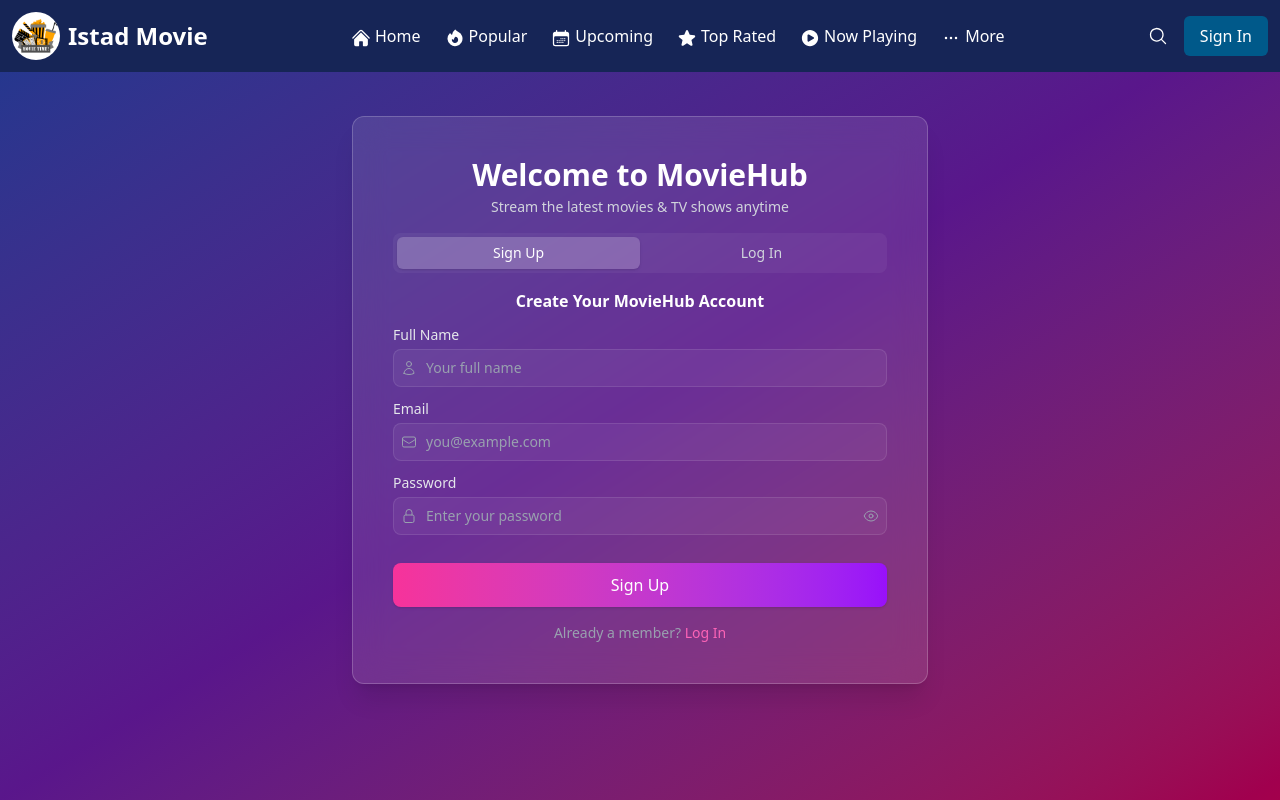
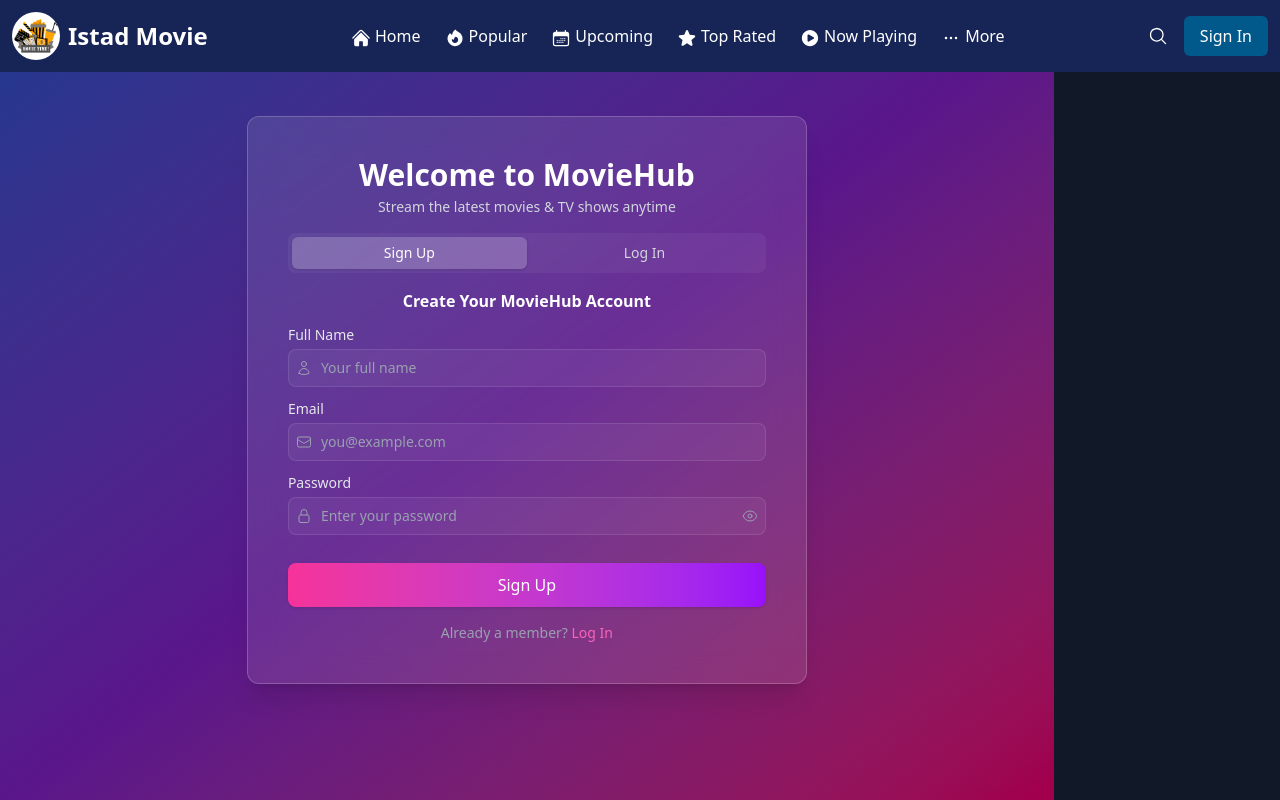
Before and after one commit to chheangpheak01/istad_final_project, a React (Vite) app: page /sign-in in a window 1280 px wide. Shown: the top 800 px of the page. Built offline with nearby package versions, Linux system fonts and the light colour scheme.

Commit message:
fixing with form

```diff
--- a/src/pages/Dashboard.jsx
+++ b/src/pages/Dashboard.jsx
@@ -36,7 +36,6 @@
             window.scrollTo({ top: element, behavior: "smooth" });
         }
     }, [activeTab]);
-
 
     const handleSignOut = () => {
         localStorage.removeItem("moviehubToken");
--- a/src/pages/SignIn.jsx
+++ b/src/pages/SignIn.jsx
@@ -9,10 +9,10 @@
   const { formik, isLogin, setIsLogin, showPassword, setShowPassword, isLoading } = useAuthForm(navigate);
 
   return (
-    <div className="fixed inset-0 bg-gradient-to-br from-blue-900 via-purple-900 to-pink-800 z-0">
-      <div className="relative z-10 min-h-screen flex items-center justify-center p-4">
-        <div className="w-full max-w-md sm:max-w-sm md:max-w-md lg:max-w-lg xl:max-w-xl">
-          <div className="bg-white/10 backdrop-blur-lg rounded-xl shadow-xl border border-white/20 p-6 sm:p-8 md:p-10">
+    <div className="relative min-h-screen bg-gradient-to-br from-blue-900 via-purple-900 to-pink-800 z-0 flex flex-col">
+      <div className="flex-1 flex items-center justify-center overflow-auto p-4">
+        <div className="w-full max-w-md sm:max-w-sm md:max-w-md lg:max-w-lg xl:max-w-xl px-2">
+          <div className="bg-white/10 backdrop-blur-lg rounded-xl shadow-xl border border-white/20 p-6 sm:p-8 md:p-10 max-h-[90vh] overflow-auto">
             <AuthHeader isLogin={isLogin} />
             <AuthToggle isLogin={isLogin} setIsLogin={setIsLogin} />
             <h3 className="text-white font-semibold text-sm sm:text-base mb-3 text-center">
--- a/vite.config.js
+++ b/vite.config.js
@@ -7,5 +7,5 @@
   plugins: [react(),
     tailwindcss(),
   ],
-  //base: process.env.VITE_BASE_PATH || "istad_final_project/tree/main/src",
+  base: process.env.VITE_BASE_PATH || "istad_final_project/tree/main/src",
 })
```
Also changed, not shown: src/components/dashboard/MovieTable.jsx (indentation only). Lines whose indentation alone changed are shown as unchanged.
